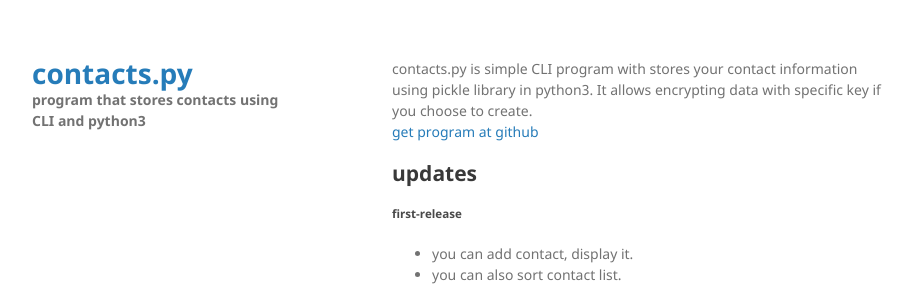
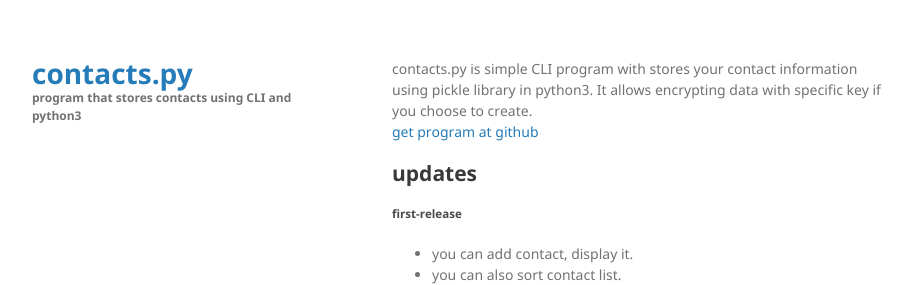
Before and after one commit to jayam04/jympatel.github.io, a Jekyll site: the page built from projects/contacts.py/contacts.md, in a window 1280 px wide. Shown: the top 285 px of the page, without its empty margins (178-1091 px from the left). Built offline with Jekyll 4.4.1, drawn with Linux system fonts in a browser that asks for light colours; our own code applies the rules of GitHub Pages for plain Markdown files; the repository's description, which GitHub fills in, is left out.

Commit message:
author and more

```diff
--- a/_layouts/default.html
+++ b/_layouts/default.html
@@ -37,7 +37,7 @@
 
         <!-- AUTHOR -->
         {% if page.post.author %}
-        <p>by {{ page.post.author }}</p>
+        <p class="author">by {{ page.post.author }}</p>
         {% endif %}
 
         <!-- DOWNLOADS -->
--- a/_sass/jekyll-theme-minimal.scss
+++ b/_sass/jekyll-theme-minimal.scss
@@ -60,12 +60,17 @@
 }
 
 .description {
+  font-size: 12px;
   font-weight: bold;
-  margin: 0px;
+  margin: 0 0 5px;
 }
 
 .mainh1 {
   margin: 0px;
+}
+
+.author {
+  margin: 0 0 30px;
 }
 
 blockquote {
```
